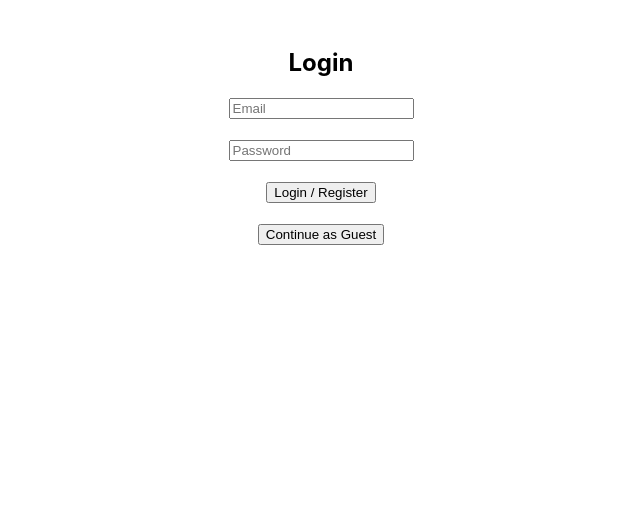
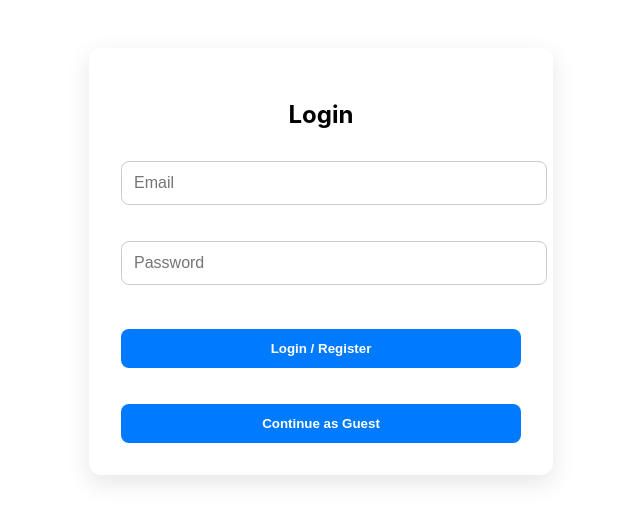
Before and after one commit to pavanpatel18/chat-app, a React (Create React App) app: page / in a window 1280 px wide. Shown: the top 522 px of the page, without its empty margins (319-959 px from the left). Built offline with nearby package versions, Linux system fonts and the light colour scheme; no server answers.

Commit message:
Improve login UI and move styles to separate Login.css file

```diff
--- /dev/null
+++ b/src/Login.css
@@ -0,0 +1,41 @@
+/* src/Login.css */
+
+.login-container {
+    max-width: 400px;
+    margin: 3rem auto;
+    padding: 2rem;
+    background-color: #ffffff;
+    border-radius: 12px;
+    box-shadow: 0 8px 24px rgba(0, 0, 0, 0.1);
+    text-align: center;
+  }
+
+  .login-container h2 {
+    margin-bottom: 1.5rem;
+  }
+
+  .login-container input {
+    width: 100%;
+    padding: 12px;
+    margin: 8px 0;
+    border-radius: 8px;
+    border: 1px solid #ccc;
+    font-size: 1rem;
+  }
+
+  .login-container button {
+    width: 100%;
+    padding: 12px;
+    margin-top: 1rem;
+    border: none;
+    border-radius: 8px;
+    background-color: #007bff;
+    color: white;
+    font-weight: bold;
+    cursor: pointer;
+    transition: background 0.2s ease;
+  }
+
+  .login-container button:hover {
+    background-color: #0056b3;
+  }
--- a/src/Login.js
+++ b/src/Login.js
@@ -1,5 +1,6 @@
 // src/Login.js
 import React, { useState } from "react";
+import "./Login.css";
 import { auth } from "./firebase";
 import {
   signInWithEmailAndPassword,
@@ -38,7 +39,7 @@ export default function Login({ onLogin }) {
   };
 
   return (
-    <div style={{ textAlign: "center", marginTop: "3rem" }}>
+    <div className="login-container">
       <h2>Login</h2>
       <input
         type="email"
```
